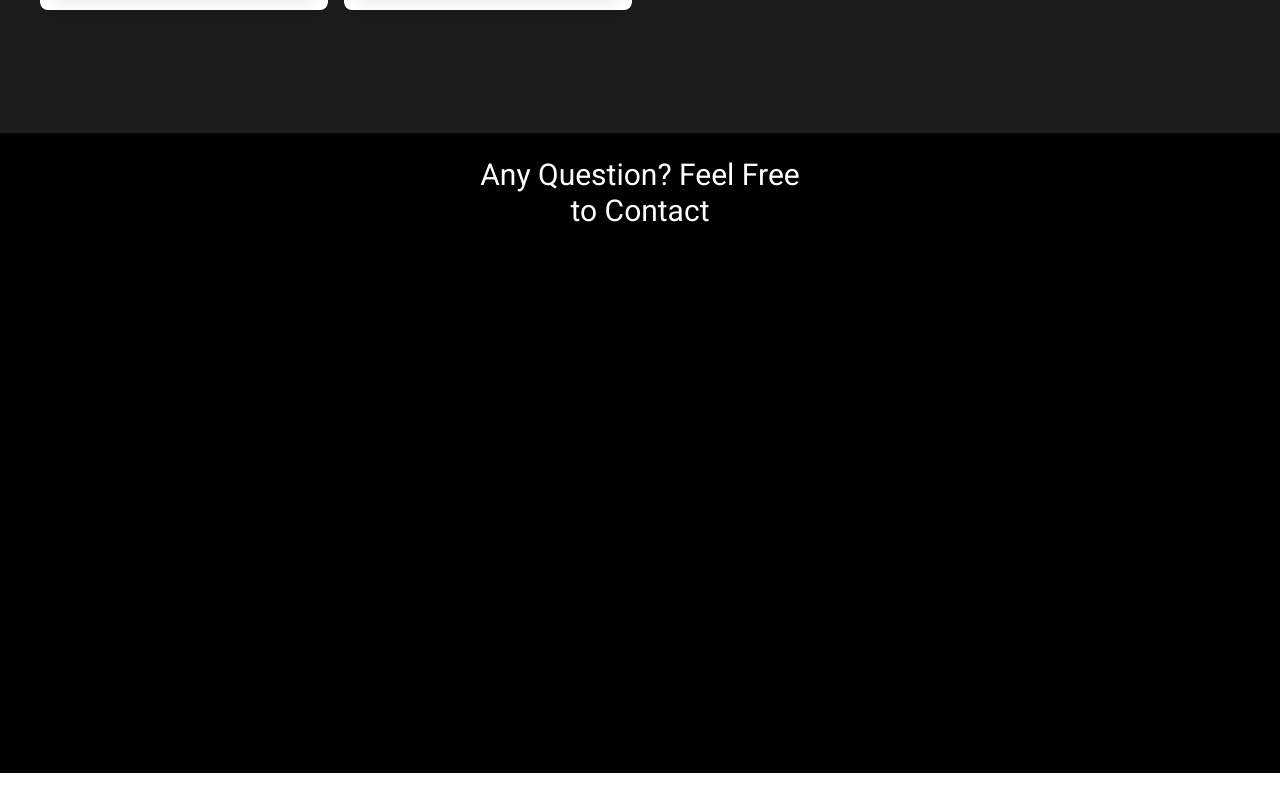
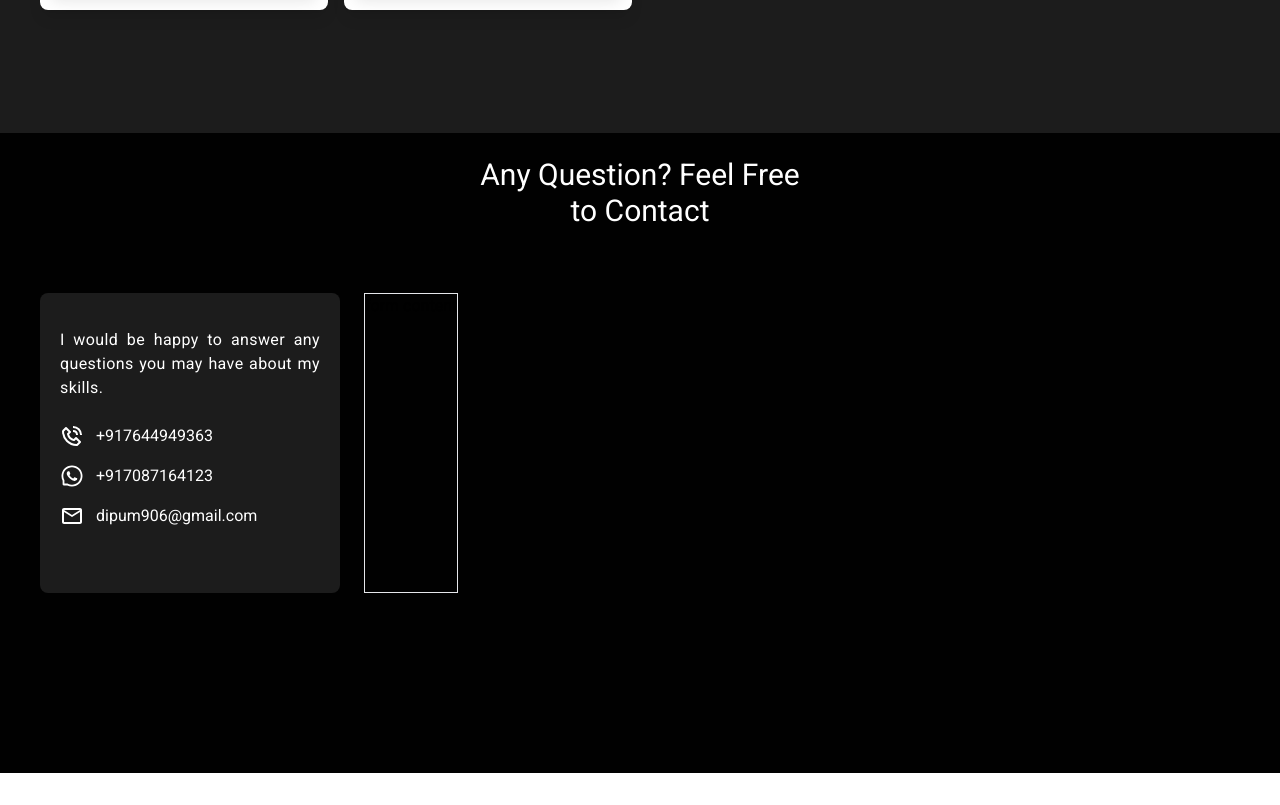
Before and after one commit to dipu-kr/new-portfolio, a Next.js app: page / in a window 1280 px wide. Shown: the part 2107-2912 px from the top of the page. Before the commit the page ends 2880 px from the top, so only its background shows below. Built offline with nearby package versions, Linux system fonts and the light colour scheme.

Commit message:
added conetnt inside the contact Us component

```diff
--- a/src/app/components/contactus/ContactUs.js
+++ b/src/app/components/contactus/ContactUs.js
@@ -1,14 +1,47 @@
 import React from "react";
 import "./ContactUs.css";
 import WrapperContainer from "@/app/WrapperContainer";
+import { BiPhoneCall } from "react-icons/bi";
+import { AiOutlineWhatsApp } from "react-icons/ai";
+import { MdOutlineEmail } from "react-icons/md";
 
 const ContactUs = () => {
   return (
-    <div className="contactus_container">
+    <div className="contactus_container mb-8">
       <WrapperContainer>
         <div className="w-full text-center pt-6">
           <h1 className="text-white text-3xl">Any Question? Feel Free</h1>
           <h1 className="text-white text-3xl">to Contact</h1>
+        </div>
+        <div className="w-full h-auto flex flex-wrap gap-6 mt-[40px] pt-6">
+          <div className="w-1/4 h-[300px] bg-[#1c1c1c] pt-[35px] pr-[20px] pl-[20px] rounded-lg">
+            <p className="text-white text-justify tracking-wide">
+              I would be happy to answer any questions you may have about my
+              skills.
+            </p>
+            <p className="flex items-center text-white mt-6">
+              <span className="mr-3 text-2xl">
+                <BiPhoneCall />
+              </span>
+              <span>+917644949363</span>
+            </p>
+            <p className="flex items-center text-white mt-4">
+              <span className="mr-3 text-2xl">
+                <AiOutlineWhatsApp />
+              </span>
+              <span>+917087164123</span>
+            </p>
+            <p className="flex items-center text-white mt-4">
+              <span className="mr-3 text-2xl">
+                <MdOutlineEmail />
+              </span>
+              <span>dipum906@gmail.com</span>
+            </p>
+          </div>
+          {/* ---------------------form------------- */}
+          <div className="w-[3/4] border">
+            <h1>form content</h1>
+          </div>
         </div>
       </WrapperContainer>
     </div>
--- a/src/app/components/project/Card.js
+++ b/src/app/components/project/Card.js
@@ -23,11 +23,11 @@ const Card = ({ dataList }) => {
           <div className="w-full h-[170px]">
             <Image
               src={data.image}
-              width="100%"
-              height={170}
+              // width="100%"
+              // height={170}
+              sizes="100vh"
               alt="project-image"
-              className="h-[170px] w-[100%] bg-contain bg-center"
-              layout="responsive"
+              style={{ width: "100%", height: "auto" }}
             />
           </div>
           <div className="h-[80px] w-full flex items-center justify-center">
```
